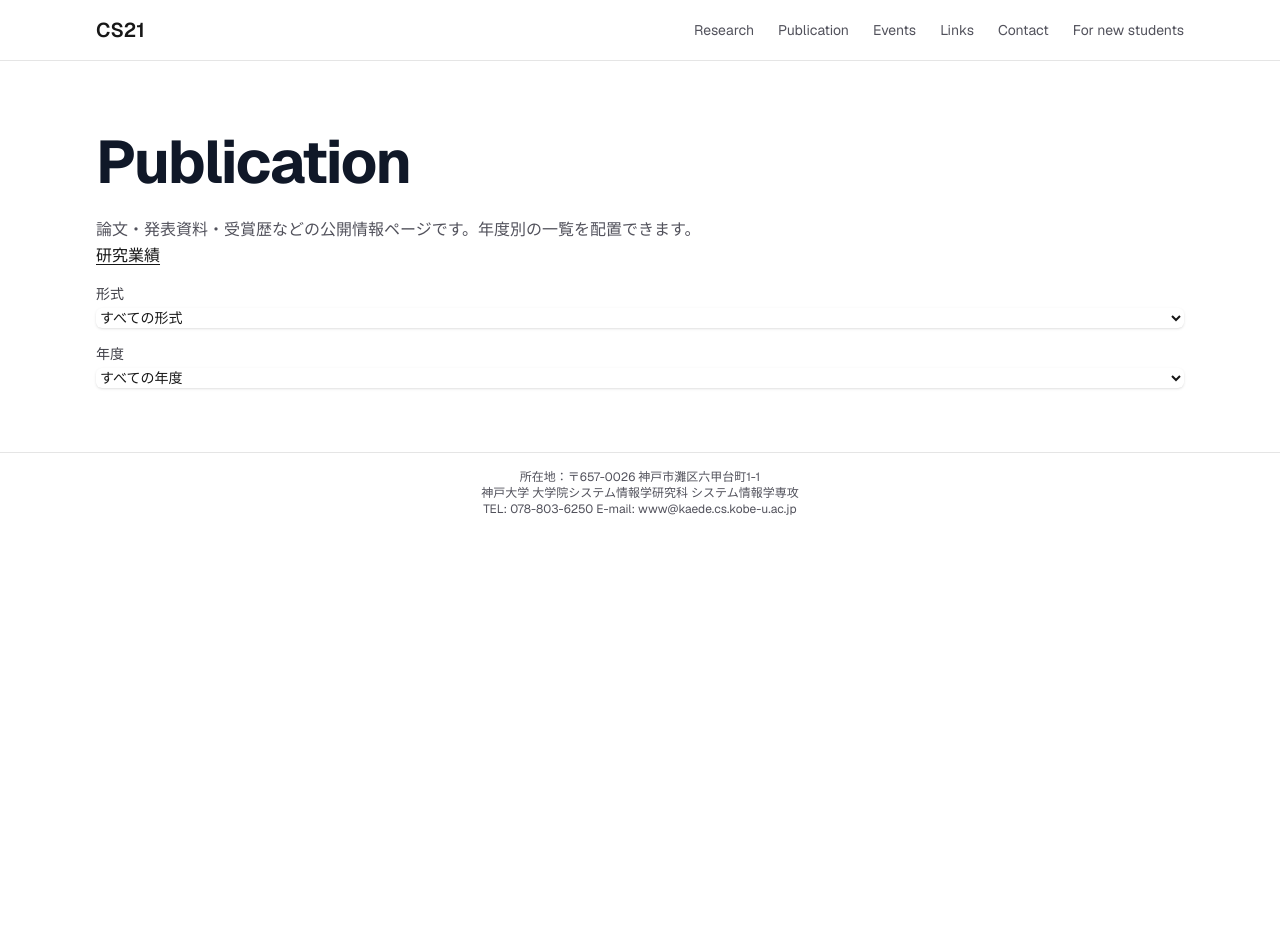
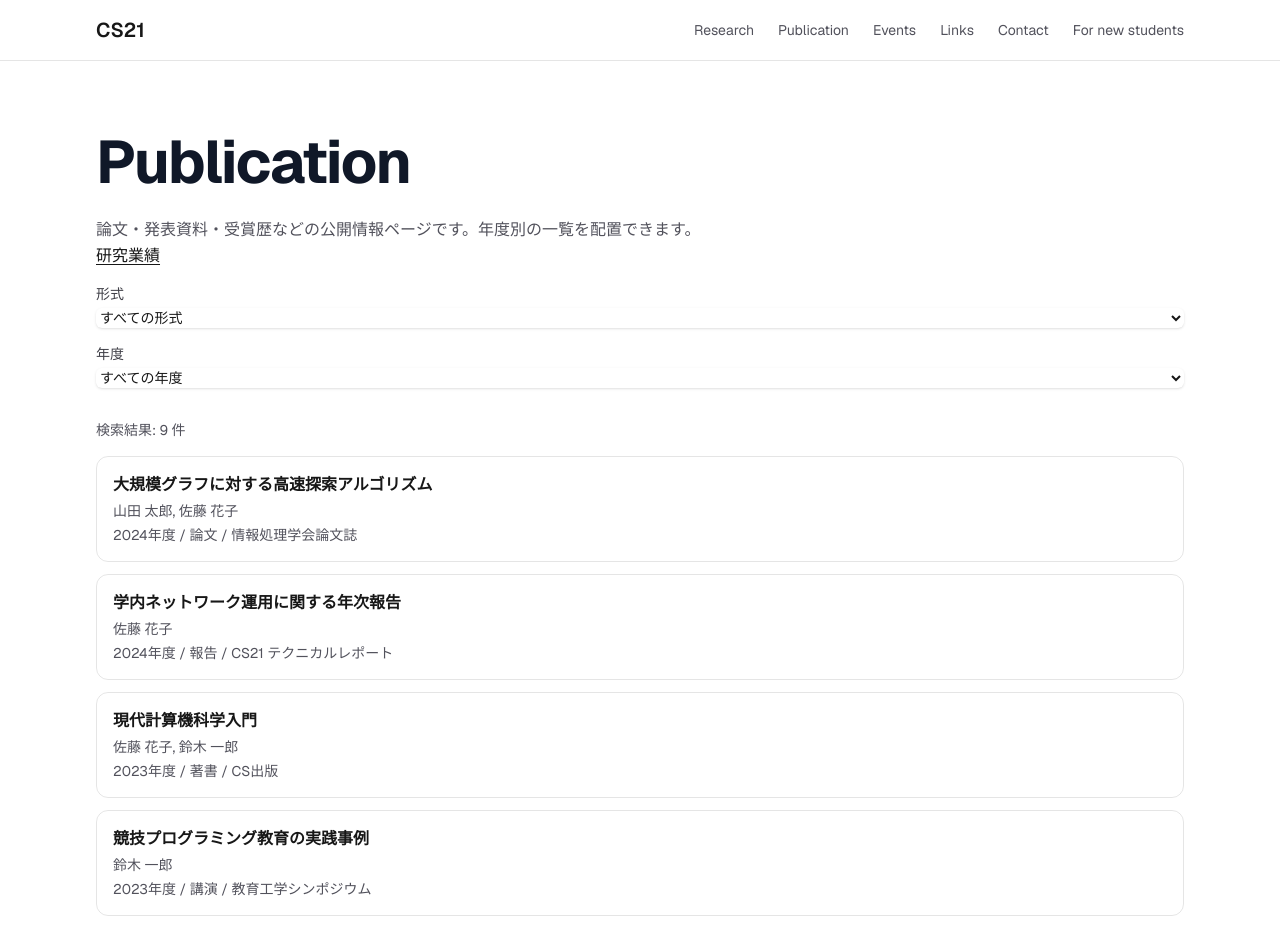
Before and after one commit to new-sato/cs21_homepage, a Next.js app: page /publication in a window 1280 px wide. Shown: the top 928 px of the page. Before the commit the page ends 800 px from the top, so only its background shows below. Built offline with nearby package versions, Linux system fonts and the light colour scheme.

Commit message:
jsonファイルから選択した研究実績のデータを表示

```diff
--- a/app/publication/page.tsx
+++ b/app/publication/page.tsx
@@ -1,8 +1,38 @@
+"use client";
+
+import { useMemo, useState } from "react";
 import SectionTitle from "../components/SectionTitle";
 import SiteLayout from "../components/SiteLayout";
 import styles from "./page.module.css";
+import publications from "./publications.json";
+
+const formatLabels: Record<string, string> = {
+  paper: "論文",
+  report: "報告",
+  book: "著書",
+  presentation: "講演",
+  "doctor-thesis": "博士論文",
+  "master-thesis": "修士論文",
+  "bachelor-thesis": "卒業論文",
+};
 
 export default function PublicationPage() {
+  const [selectedFormat, setSelectedFormat] = useState("");
+  const [selectedYear, setSelectedYear] = useState("");
+
+  const yearOptions = useMemo(() => {
+    const years = Array.from(new Set(publications.map((publication) => publication.year)));
+    return years.sort((leftYear, rightYear) => rightYear - leftYear);
+  }, []);
+
+  const filteredPublications = useMemo(() => {
+    return publications.filter((publication) => {
+      const isFormatMatched = selectedFormat === "" || publication.format === selectedFormat;
+      const isYearMatched = selectedYear === "" || String(publication.year) === selectedYear;
+      return isFormatMatched && isYearMatched;
+    });
+  }, [selectedFormat, selectedYear]);
+
   return (
     <SiteLayout>
       <main className="mx-auto w-full max-w-6xl px-4 py-12 sm:px-6 lg:px-8 lg:py-16">
@@ -14,22 +44,22 @@ export default function PublicationPage() {
         <h1 className={styles.sectionHeading}>研究業績</h1>
         {/* プルダウン */}
         <div className="mt-4">
-          <label htmlFor="year" className="block text-sm font-medium text-zinc-700 dark:text-zinc-300">
+          <label htmlFor="format" className="block text-sm font-medium text-zinc-700 dark:text-zinc-300">
             形式
           </label>
           <select
-            id="year"
-            name="year"
+            id="format"
+            name="format"
+            value={selectedFormat}
+            onChange={(event) => setSelectedFormat(event.target.value)}
             className="mt-1 block w-full rounded-md border-gray-300 shadow-sm focus:border-indigo-500 focus:ring-indigo-500 sm:text-sm"
           >
             <option value="">すべての形式</option>
-            <option value="paper">論文</option>
-            <option value="report">報告</option>
-            <option value="book">著書</option>
-            <option value="presentation">講演</option>
-            <option value="doctor-thesis">博士論文</option>
-            <option value="master-thesis">修士論文</option>
-            <option value="bachelor-thesis">卒業論文</option>
+            {Object.entries(formatLabels).map(([value, label]) => (
+              <option key={value} value={value}>
+                {label}
+              </option>
+            ))}
           </select>
         </div>
         <div className="mt-4">
@@ -39,14 +69,37 @@ export default function PublicationPage() {
           <select
             id="year"
             name="year"
+            value={selectedYear}
+            onChange={(event) => setSelectedYear(event.target.value)}
             className="mt-1 block w-full rounded-md border-gray-300 shadow-sm focus:border-indigo-500 focus:ring-indigo-500 sm:text-sm"
           >
             <option value="">すべての年度</option>
-            <option value="2024">2024年度</option>
-            <option value="2023">2023年度</option>
-            <option value="2022">2022年度</option>
+            {yearOptions.map((year) => (
+              <option key={year} value={String(year)}>
+                {year}年度
+              </option>
+            ))}
           </select>
         </div>
+
+        <section className="mt-8">
+          <p className="text-sm text-zinc-600 dark:text-zinc-300">検索結果: {filteredPublications.length} 件</p>
+          {filteredPublications.length === 0 ? (
+            <p className="mt-3 text-sm text-zinc-600 dark:text-zinc-300">条件に一致する業績はありません。</p>
+          ) : (
+            <ul className="mt-4 space-y-3">
+              {filteredPublications.map((publication) => (
+                <li key={publication.id} className="rounded-xl border border-black/10 p-4 dark:border-white/15">
+                  <p className="text-base font-semibold">{publication.title}</p>
+                  <p className="mt-1 text-sm text-zinc-600 dark:text-zinc-300">{publication.authors}</p>
+                  <p className="mt-1 text-sm text-zinc-600 dark:text-zinc-300">
+                    {publication.year}年度 / {formatLabels[publication.format] ?? publication.format} / {publication.venue}
+                  </p>
+                </li>
+              ))}
+            </ul>
+          )}
+        </section>
       </main>
     </SiteLayout>
   );
```
